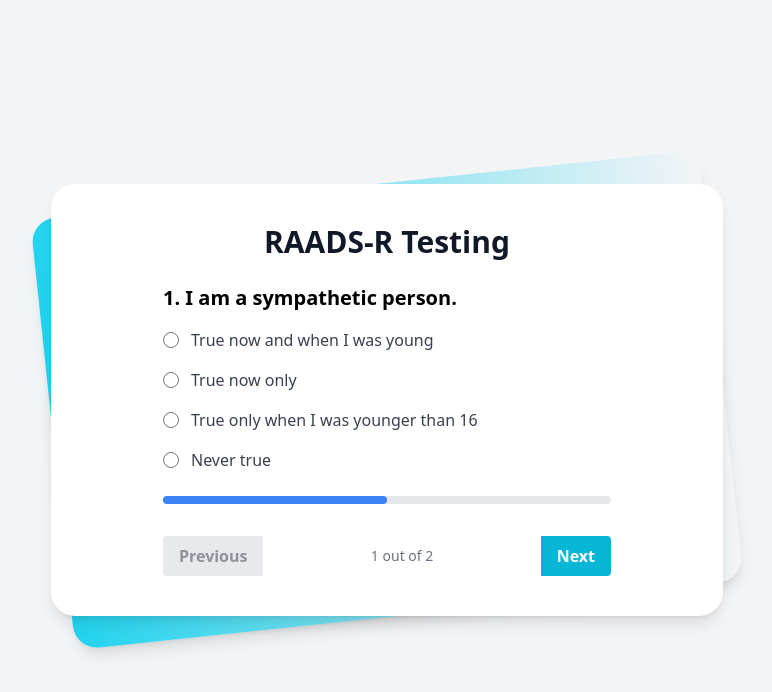
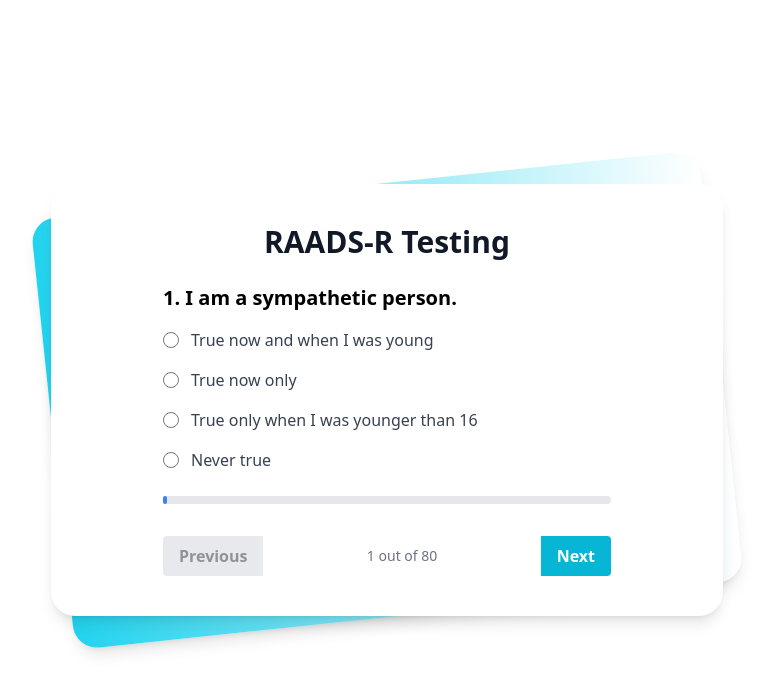
Before and after one commit to blowxian/raads_test, a Next.js app: page /test in a window 1280 px wide. Shown: the top 692 px of the page, without its empty margins (253-1025 px from the left). Built offline with nearby package versions, Linux system fonts and the light colour scheme; no server answers.

Commit message:
fix bg-color; fix questions;

```diff
--- a/app/layout.tsx
+++ b/app/layout.tsx
@@ -23,7 +23,7 @@ export default async function LocaleLayout({
 }) {
     return (
         <html lang={locale}>
-        <body className="bg-gray-100">
+        <body>
         <Suspense>
             {children}
         </Suspense>
--- a/app/test/page.tsx
+++ b/app/test/page.tsx
@@ -5,7 +5,7 @@ import {useRouter} from 'next/navigation';
 
 const questions = [
     {"id": 1, "text": "I am a sympathetic person."},
-    {"id": 2, "text": "I often use words and phrases from movies and television in conversations."},/*
+    {"id": 2, "text": "I often use words and phrases from movies and television in conversations."},
     { "id": 3, "text": "I am often surprised when others tell me I have been rude." },
     { "id": 4, "text": "Sometimes I talk too loudly or too softly, and I am not aware of it." },
     { "id": 5, "text": "I often don't know how to act in social situations." },
@@ -83,7 +83,7 @@ const questions = [
     { "id": 77, "text": "I like to have close friends." },
     { "id": 78, "text": "People tell me that I give too much detail." },
     { "id": 79, "text": "I am often told that I ask embarrassing questions." },
-    { "id": 80, "text": "I tend to point out other people's mistakes." }*/
+    {"id": 80, "text": "I tend to point out other people's mistakes."}
 ];
 
 const options = [
@@ -202,7 +202,7 @@ export default function QuizPage() {
 
     return (
         <div
-            className="min-h-screen bg-gray-100 flex flex-col space-y-4 items-center justify-center p-4 sm:p-6 md:p-8 lg:p-10">
+            className="min-h-screen flex flex-col space-y-4 items-center justify-center p-4 sm:p-6 md:p-8 lg:p-10">
             <div className="relative w-full max-w-2xl mx-auto">
                 <div
                     className="absolute inset-0 bg-gradient-to-r from-cyan-400 to-light-blue-500 shadow-lg rounded-3xl"
```
